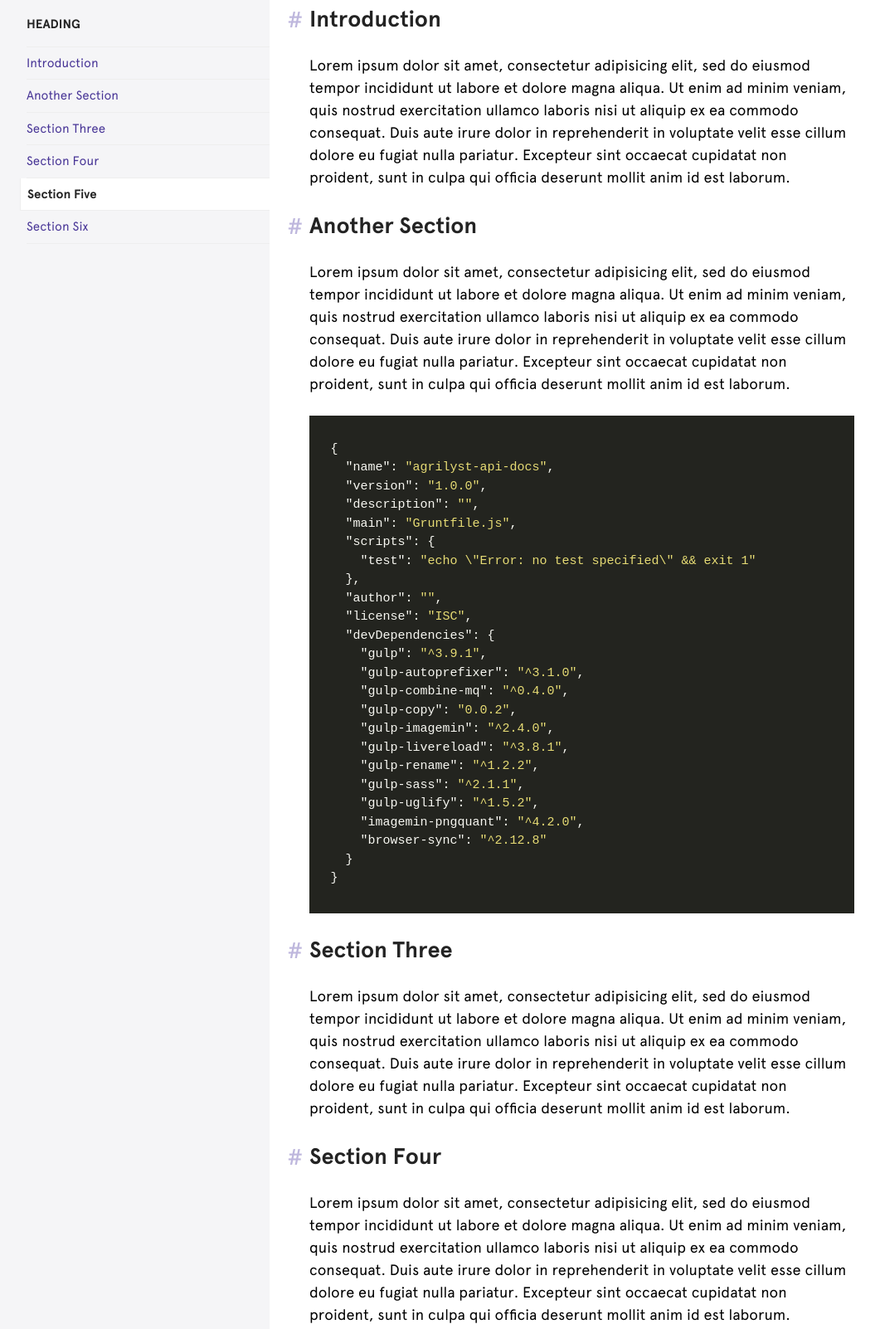
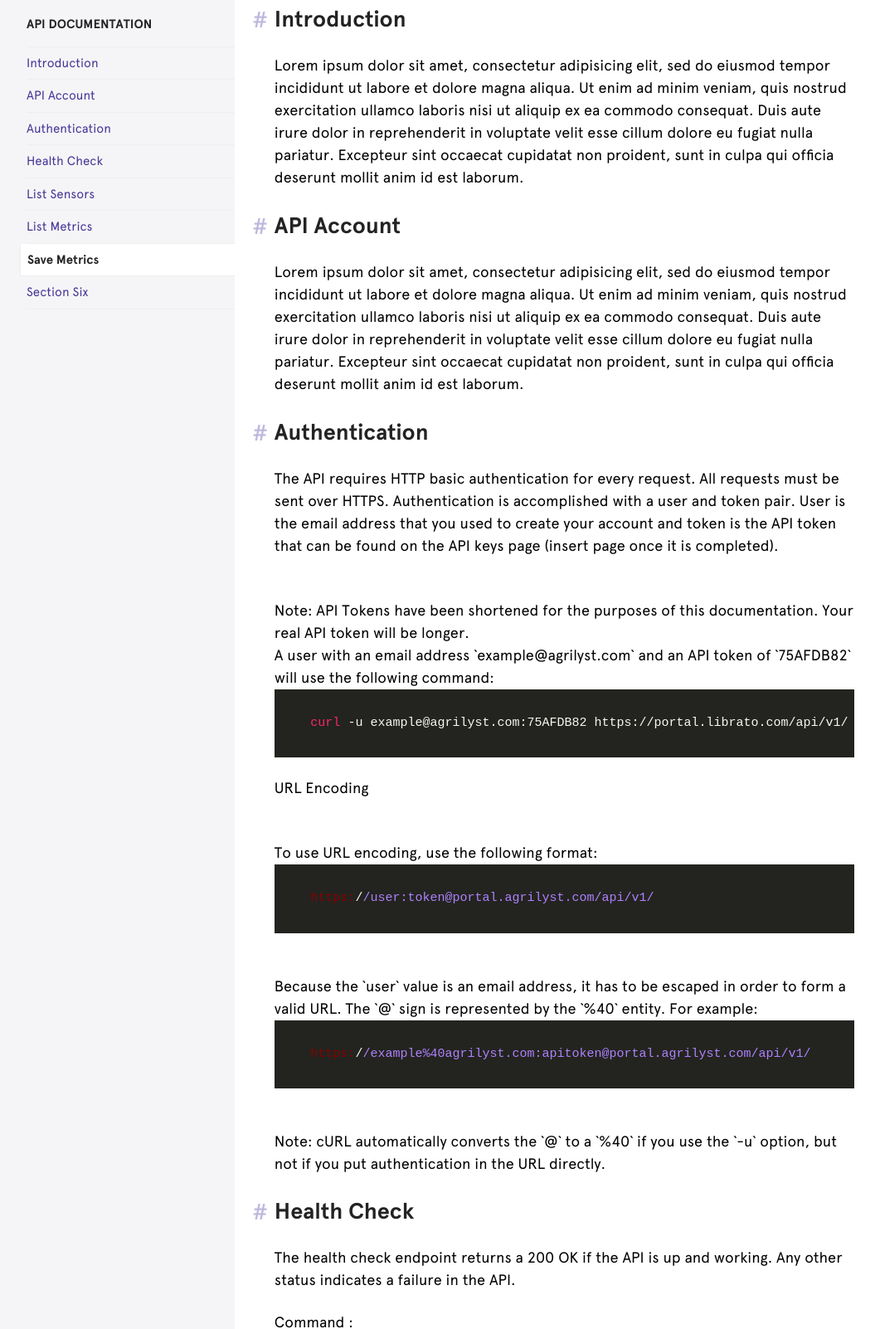
Before and after one commit to artemis-ag/apidocs, a website: page html/index.html in a window 1280 px wide. Shown: the part 96-1698 px from the top of the page at 83% size, without its empty margins (109-1170 px from the left). Drawn offline with nearby package versions, Linux system fonts and the light colour scheme.

Commit message:
First pass at api docs

```diff
--- a/html/index.html
+++ b/html/index.html
@@ -51,13 +51,15 @@
   <div class="container">
     <nav class="nav">
       <div class="nav__content">
-        <h3 class="nav__heading">Heading</h3>
+        <h3 class="nav__heading">API Documentation</h3>
         <ul class="nav-menu">
           <li class="nav-menu__item is-current"><a href="#introduction" class="nav-menu__link">Introduction</a></li>
-          <li class="nav-menu__item"><a href="#anotherSection" class="nav-menu__link">Another Section</a></li>
-          <li class="nav-menu__item"><a href="#sectionThree" class="nav-menu__link">Section Three</a></li>
-          <li class="nav-menu__item"><a href="#sectionFour" class="nav-menu__link">Section Four</a></li>
-          <li class="nav-menu__item"><a href="#sectionFive" class="nav-menu__link">Section Five</a></li>
+          <li class="nav-menu__item is-current"><a href="#apiaccount" class="nav-menu__link">API Account</a></li>
+          <li class="nav-menu__item is-current"><a href="#authentication" class="nav-menu__link">Authentication</a></li>
+          <li class="nav-menu__item"><a href="#anotherSection" class="nav-menu__link">Health Check</a></li>
+          <li class="nav-menu__item"><a href="#sectionThree" class="nav-menu__link">List Sensors</a></li>
+          <li class="nav-menu__item"><a href="#sectionFour" class="nav-menu__link">List Metrics</a></li>
+          <li class="nav-menu__item"><a href="#sectionFive" class="nav-menu__link">Save Metrics</a></li>
           <li class="nav-menu__item"><a href="#sectionSix" class="nav-menu__link">Section Six</a></li>
         </ul>
       </div>
@@ -67,8 +69,61 @@
       <h2><a href="#introduction" id="introduction">Introduction</a></h2>
       <p>Lorem ipsum dolor sit amet, consectetur adipisicing elit, sed do eiusmod tempor incididunt ut labore et dolore magna aliqua. Ut enim ad minim veniam, quis nostrud exercitation ullamco laboris nisi ut aliquip ex ea commodo consequat. Duis aute irure dolor in reprehenderit in voluptate velit esse cillum dolore eu fugiat nulla pariatur. Excepteur sint occaecat cupidatat non proident, sunt in culpa qui officia deserunt mollit anim id est laborum.</p>
 
-      <h2><a href="#anotherSection" id="anotherSection">Another Section</a></h2>
+      <h2><a href="#apiaccount" id="apiaccount">API Account</a></h2>
       <p>Lorem ipsum dolor sit amet, consectetur adipisicing elit, sed do eiusmod tempor incididunt ut labore et dolore magna aliqua. Ut enim ad minim veniam, quis nostrud exercitation ullamco laboris nisi ut aliquip ex ea commodo consequat. Duis aute irure dolor in reprehenderit in voluptate velit esse cillum dolore eu fugiat nulla pariatur. Excepteur sint occaecat cupidatat non proident, sunt in culpa qui officia deserunt mollit anim id est laborum.</p>
+
+      <h2><a href="#authentication" id="authentication">Authentication</a></h2>
+<p>The API requires HTTP basic authentication for every request. All requests must be sent over HTTPS.
+Authentication is accomplished with a user and token pair.  User is the email address that you used to create your account and token is the API token that can be found on the API keys page (insert page once it is completed).</p>
+
+<br>Note: API Tokens have been shortened for the purposes of this documentation. Your real API token will be longer.
+
+<br>A user with an email address `example@agrilyst.com` and an API token of `75AFDB82` will use the following command:
+
+
+      <pre><code>
+    curl -u example@agrilyst.com:75AFDB82 https://portal.librato.com/api/v1/
+      </code></pre>
+
+<p>URL Encoding</p>
+<br>To use URL encoding, use the following format:
+
+      <pre><code>
+    https://user:token@portal.agrilyst.com/api/v1/
+      </code></pre>
+
+<br>Because the `user` value is an email address, it has to be escaped in order to form a valid URL. The `@` sign is represented by the `%40` entity. For example:
+
+
+      <pre><code>
+    https://example%40agrilyst.com:apitoken@portal.agrilyst.com/api/v1/
+      </code></pre>
+
+<br>Note: cURL automatically converts the `@` to a `%40` if you use the `-u` option, but not if you put authentication in the URL directly.
+
+
+
+      <h2><a href="#anotherSection" id="anotherSection">Health Check</a></h2>
+      <p>The health check endpoint returns a 200 OK if the API is up and working. Any other status indicates a failure in the API.</p>
+      Command :
+      <pre><code>
+  curl \
+  -u jcamp@agrilyst.com:d08a0a165aed0085e102425f255c3f12d08a0a1 \
+  https://portal.agrilyst.com/api/v1/health
+      </code></pre>
+
+    Successful Return:
+      <pre><code>
+  {"health":"OK"}
+      </code></pre>
+  Status Code(s): 200
+  </p>
+  Failed Return:
+  <br>Status Code(s): Timeout, Any 4xx or 5xx status code
+
+      <h2><a href="#sectionThree" id="sectionThree">Section Three</a></h2>
+      <p>Lorem ipsum dolor sit amet, consectetur adipisicing elit, sed do eiusmod tempor incididunt ut labore et dolore magna aliqua. Ut enim ad minim veniam, quis nostrud exercitation ullamco laboris nisi ut aliquip ex ea commodo consequat. Duis aute irure dolor in reprehenderit in voluptate velit esse cillum dolore eu fugiat nulla pariatur. Excepteur sint occaecat cupidatat non proident, sunt in culpa qui officia deserunt mollit anim id est laborum.</p>
+
       <pre><code>
   {
     "name": "agrilyst-api-docs",
@@ -96,9 +151,6 @@
   }
       </code></pre>
 
-      <h2><a href="#sectionThree" id="sectionThree">Section Three</a></h2>
-      <p>Lorem ipsum dolor sit amet, consectetur adipisicing elit, sed do eiusmod tempor incididunt ut labore et dolore magna aliqua. Ut enim ad minim veniam, quis nostrud exercitation ullamco laboris nisi ut aliquip ex ea commodo consequat. Duis aute irure dolor in reprehenderit in voluptate velit esse cillum dolore eu fugiat nulla pariatur. Excepteur sint occaecat cupidatat non proident, sunt in culpa qui officia deserunt mollit anim id est laborum.</p>
-
       <h2><a href="#sectionFour" id="sectionFour">Section Four</a></h2>
       <p>Lorem ipsum dolor sit amet, consectetur adipisicing elit, sed do eiusmod tempor incididunt ut labore et dolore magna aliqua. Ut enim ad minim veniam, quis nostrud exercitation ullamco laboris nisi ut aliquip ex ea commodo consequat. Duis aute irure dolor in reprehenderit in voluptate velit esse cillum dolore eu fugiat nulla pariatur. Excepteur sint occaecat cupidatat non proident, sunt in culpa qui officia deserunt mollit anim id est laborum.</p>
 
@@ -107,9 +159,12 @@
 
       <h2><a href="#sectionSix" id="sectionSix">Section Six</a></h2>
       <p>Lorem ipsum dolor sit amet, consectetur adipisicing elit, sed do eiusmod tempor incididunt ut labore et dolore magna aliqua. Ut enim ad minim veniam, quis nostrud exercitation ullamco laboris nisi ut aliquip ex ea commodo consequat. Duis aute irure dolor in reprehenderit in voluptate velit esse cillum dolore eu fugiat nulla pariatur. Excepteur sint occaecat cupidatat non proident, sunt in culpa qui officia deserunt mollit anim id est laborum.</p>
+  <br><br><br><br><br>
 
     </main>
   </div>
+
+
 
   <footer class="footer">
     <div class="inner">
```
Also changed, not shown: src/html/index.html (+64 -9 lines).
